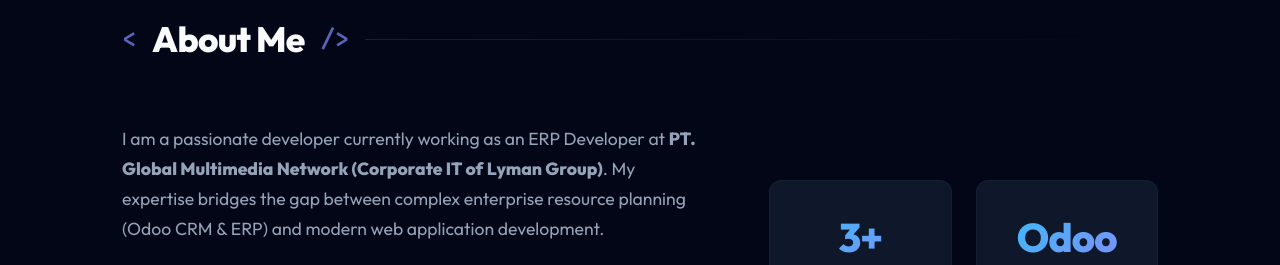
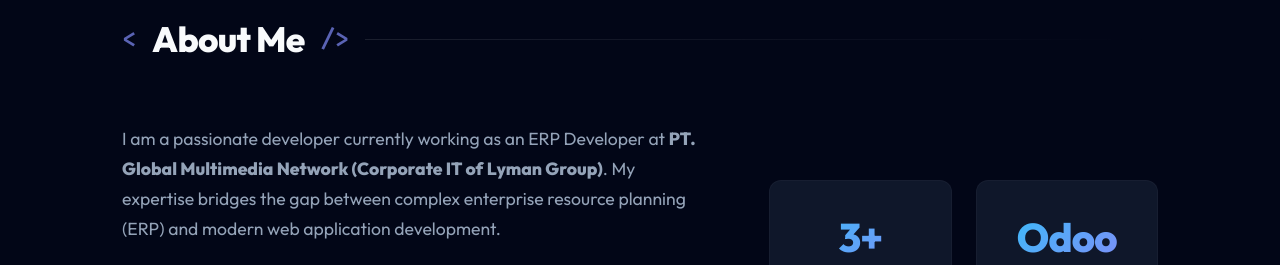
Before and after one commit to Madanil01/portofolio_v2, a plain HTML site: page index.html in a window 1280 px wide. Shown: the part 1000-1265 px from the top of the page. Drawn offline with Linux system fonts and the light colour scheme.

Commit message:
Initial commit: Added awesome portfolio

```diff
--- a/index.html
+++ b/index.html
@@ -63,7 +63,7 @@
                 <div class="about-text">
                     <p>I am a passionate developer currently working as an ERP Developer at <strong>PT. Global
                             Multimedia Network (Corporate IT of Lyman Group)</strong>. My expertise bridges the gap
-                        between complex enterprise resource planning (Odoo CRM & ERP) and modern web application
+                        between complex enterprise resource planning (ERP) and modern web application
                         development.</p>
                     <p>I thrive in Agile environments, handling end-to-end business process flows, system requirements
                         from BRD to TDD, and continuously exploring new tech stacks like Golang and TypeScript.</p>
```
